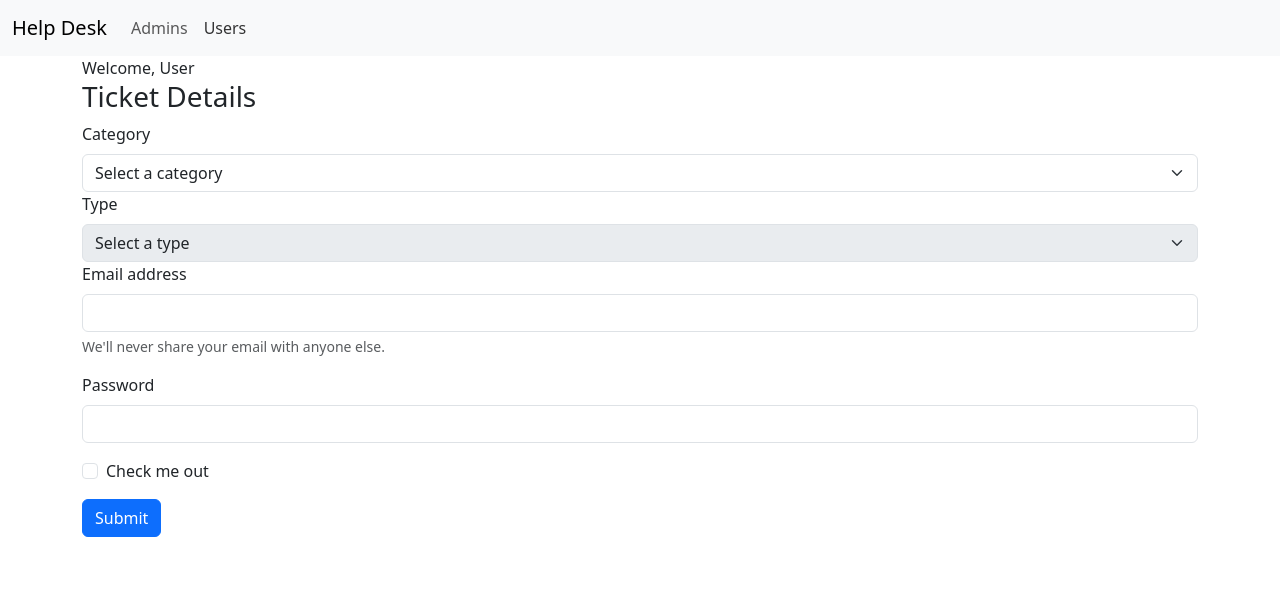
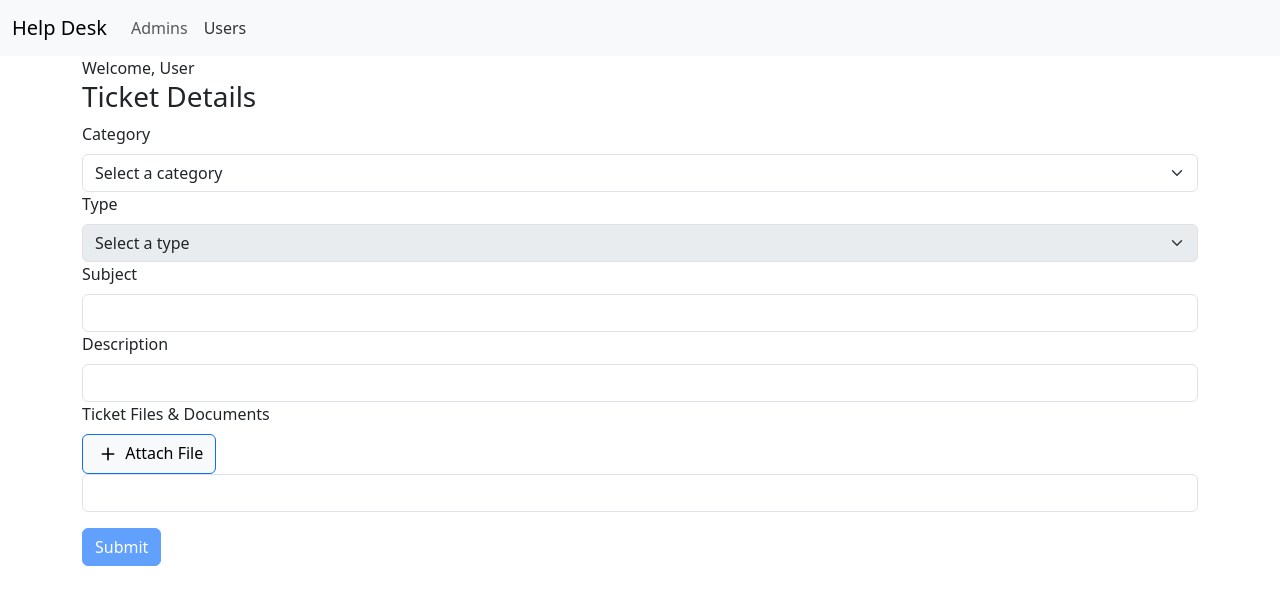
Before and after one commit to TheJaguyer/dev-ex-tickets, a Vue app in the folder app/: page / in a window 1280 px wide. Both pictures are taken after a click on the item "Users". Shown: the top 604 px of the page. Built offline with nearby package versions, Linux system fonts and the light colour scheme.

Commit message:
further work on form

```diff
--- a/app/src/components/TicketFormComps/NewTicket.vue
+++ b/app/src/components/TicketFormComps/NewTicket.vue
@@ -54,6 +54,7 @@ const subCats = ref({
         aria-label="category select"
         id="category"
         v-model="newTicket.category"
+        @change="newTicket.type = 'Select a type'"
       >
         <option selected disabled>Select a category</option>
         <option v-for="cat in Object.keys(subCats)" :value="cat">
@@ -62,20 +63,21 @@ const subCats = ref({
       </select>
       <!-- Type -->
       <label for="type" class="form-label">Type</label>
+      <!-- If no category is selected, render a nearly empty and disabled dropdown -->
       <select
         v-if="newTicket.category == 'Select a category'"
         class="form-select"
-        aria-label="category select"
+        aria-label="type select"
         id="type"
-        v-model="newTicket.type"
         disabled
       >
         <option selected disabled>Select a type</option>
       </select>
+      <!-- If a category IS selected, render an enabled version with the relevant options included -->
       <select
         v-else
         class="form-select"
-        aria-label="category select"
+        aria-label="type select"
         id="type"
         v-model="newTicket.type"
       >
@@ -84,26 +86,61 @@ const subCats = ref({
           {{ subCat }}
         </option>
       </select>
-      <label for="exampleInputEmail1" class="form-label">Email address</label>
+      <!-- Subject -->
+      <label for="subject" class="form-label">Subject</label>
       <input
-        type="email"
+        type="text"
         class="form-control"
-        id="exampleInputEmail1"
-        aria-describedby="emailHelp"
+        id="subject"
+        aria-describedby="subject field"
+        v-model="newTicket.subject"
       />
-      <div id="emailHelp" class="form-text">
-        We'll never share your email with anyone else.
+      <!-- Description -->
+      <label for="description" class="form-label">Description</label>
+      <input
+        type="text"
+        class="form-control"
+        id="description"
+        aria-describedby="description field"
+        v-model="newTicket.description"
+      />
+      <!-- Ticket Files & Documents -->
+      <label for="docs" class="form-label">Ticket Files & Documents</label>
+      <div>
+        <!-- The div here is used just to render the button as a block instead of an inline element-->
+        <button type="attach" class="btn btn-primary text-bg-light">
+          <svg
+            xmlns="http://www.w3.org/2000/svg"
+            width="26"
+            height="26"
+            fill="currentColor"
+            class="bi bi-plus"
+            viewBox="0 0 16 16"
+          >
+            <path
+              d="M8 4a.5.5 0 0 1 .5.5v3h3a.5.5 0 0 1 0 1h-3v3a.5.5 0 0 1-1 0v-3h-3a.5.5 0 0 1 0-1h3v-3A.5.5 0 0 1 8 4"
+            />
+          </svg>
+          Attach File
+        </button>
       </div>
+      <input
+        type="text"
+        class="form-control"
+        id="docs"
+        aria-describedby="docs field"
+        v-model="newTicket.docs"
+      />
     </div>
-    <div class="mb-3">
-      <label for="exampleInputPassword1" class="form-label">Password</label>
-      <input type="password" class="form-control" id="exampleInputPassword1" />
-    </div>
-    <div class="mb-3 form-check">
-      <input type="checkbox" class="form-check-input" id="exampleCheck1" />
-      <label class="form-check-label" for="exampleCheck1">Check me out</label>
-    </div>
-    <button type="submit" class="btn btn-primary">Submit</button>
+
+    <button
+      type="submit"
+      class="btn btn-primary"
+      @click="console.log(newTicket)"
+      disabled
+    >
+      Submit
+    </button>
   </form>
 </template>
 
```
